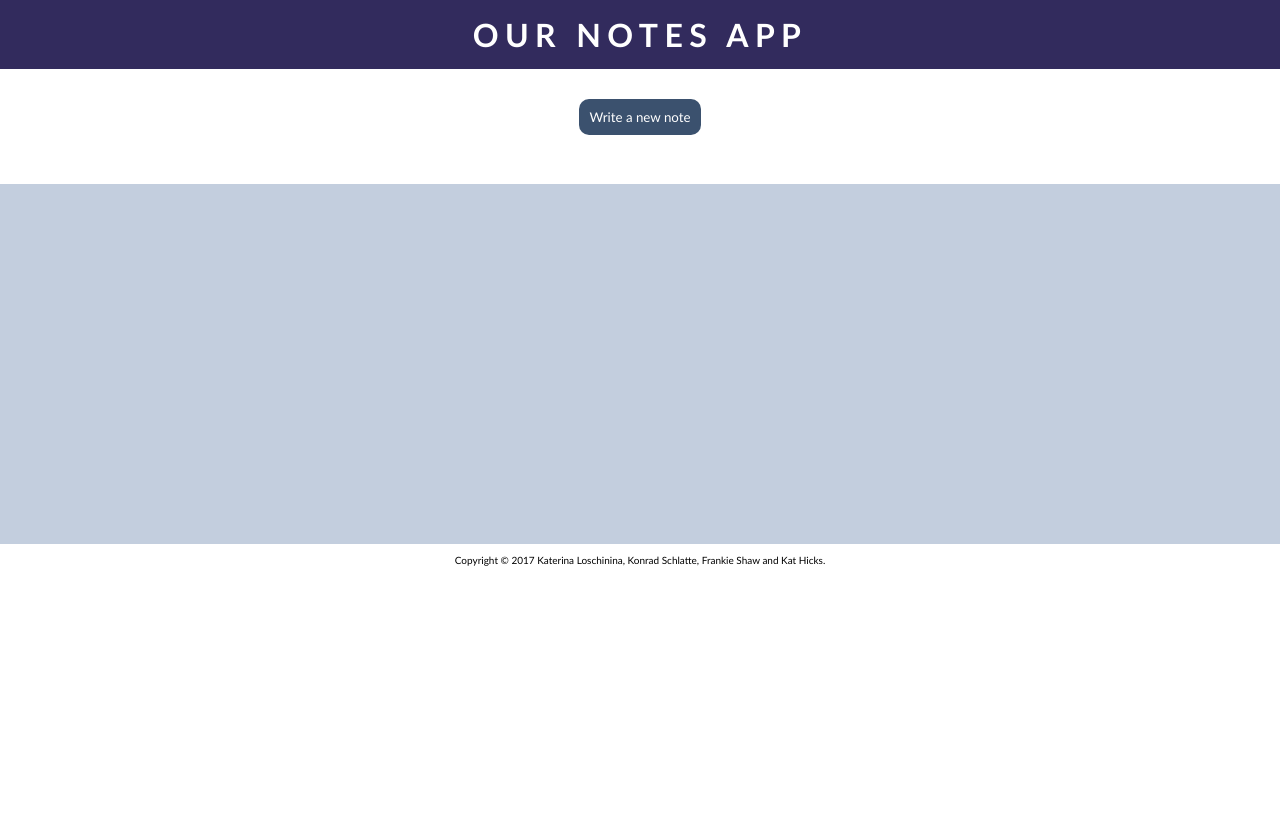
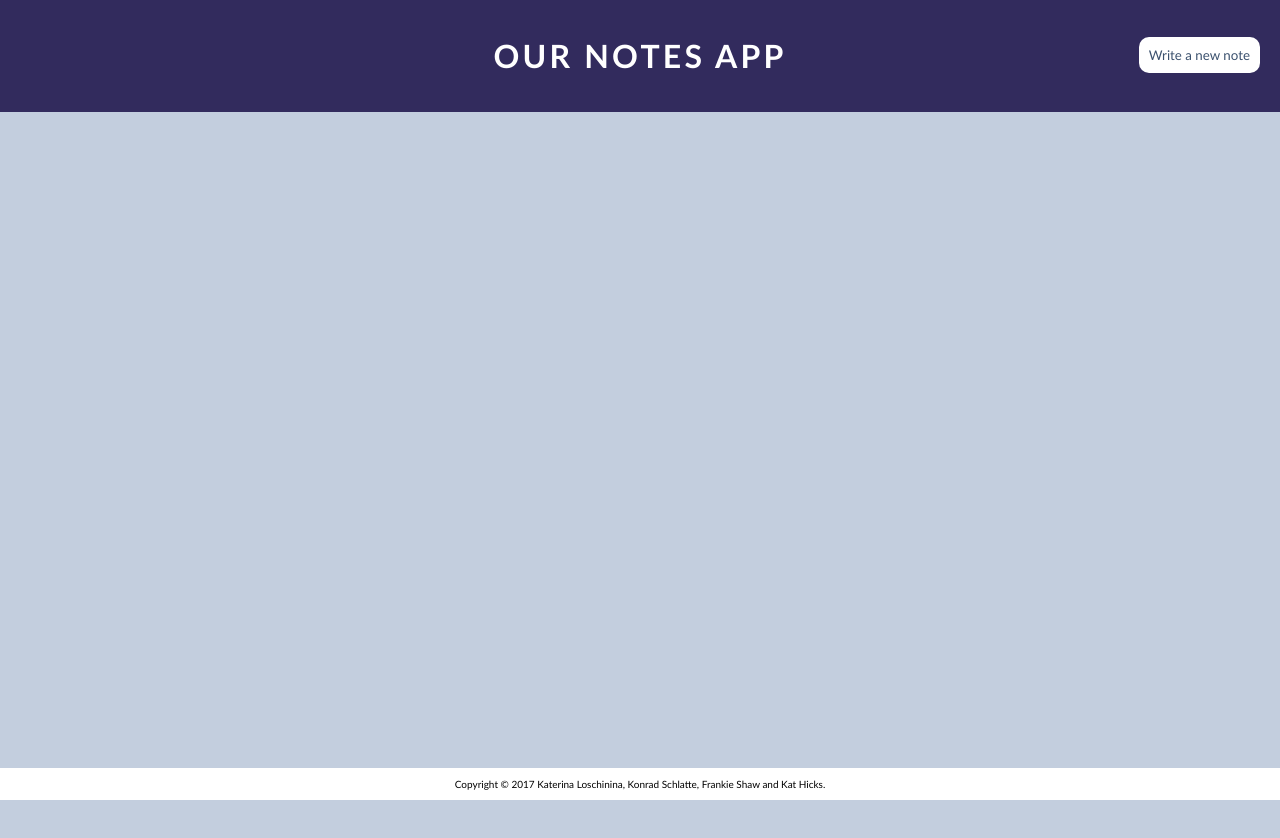
Before and after one commit to KatHicks/notes-app-project, a website: page index.html in a window 1280 px wide. Before the commit the page ends 800 px from the top, so only its background shows below. Drawn offline with Linux system fonts and the light colour scheme.

Commit message:
Further styling based on textarea controller logic

```diff
--- a/css/note.css
+++ b/css/note.css
@@ -8,9 +8,14 @@ footer {
   text-align: center;
   font-size: 10px;
   font-weight: lighter;
+  position: fixed;
+  z-index: 1;
+	bottom: 0;
+  width: 100%;
+  background-color: #FFFFFF;
 }
 
-h1 {
+#home {
   color: #ffffff;
   padding: 15px 0px;
   text-align: center;
@@ -24,7 +29,7 @@ h1 {
 textarea {
   display: block;
   resize: none;
-  margin: 10px auto;
+  margin: 35px auto;
   border-radius: 15px;
   padding: 15px;
   border-color: #959595;
@@ -40,13 +45,21 @@ textarea:focus {
 
 button {
   display: block;
-  margin: 10px auto;
+  margin: 30px auto;
   font-family: Futura,Trebuchet MS,Arial,sans-serif;
   padding: 10px;
   border-radius: 10px;
   background-color: #3B516E;
   color: #FFFFFF;
   border: none;
+}
+
+#show-new-note-button {
+  background-color: #FFFFFF;
+  color: #3B516E;
+  float: right;
+  margin-top: -60px;
+  margin-right: 20px;
 }
 
 button:focus {
@@ -58,11 +71,10 @@ button:focus {
 
 .notepad {
   background-color: #FFFFFF;
-  padding: 20px;
 }
 
 .list {
   background-color: #c3cede;
   padding: 20px;
-  height: 40vh;
+  height: 100vh;
 }
--- a/index.html
+++ b/index.html
@@ -13,18 +13,14 @@
     <header>
       <div id="home">
         <h1>Our notes app</h1>
+        <button id="show-new-note-button">Write a new note</button>
       </div>
     </header>
 
 
     <section class="notepad">
-        <button id="show-new-note-button">Write a new note</button>
-        <br>
         <form id="submit-new-note-form" style="display: none;">
-          <label>
-            Enter your note:<br>
-            <textarea id="note-text" name="note-text" rows="10" cols="100" placeholder="Enter your note here"></textarea>
-          </label><br>
+          <textarea id="note-text" name="note-text" rows="10" cols="100" placeholder="Enter your note here"></textarea>
           <button id="save-new-note">Save your note</button>
         </form>
      </section>
```
